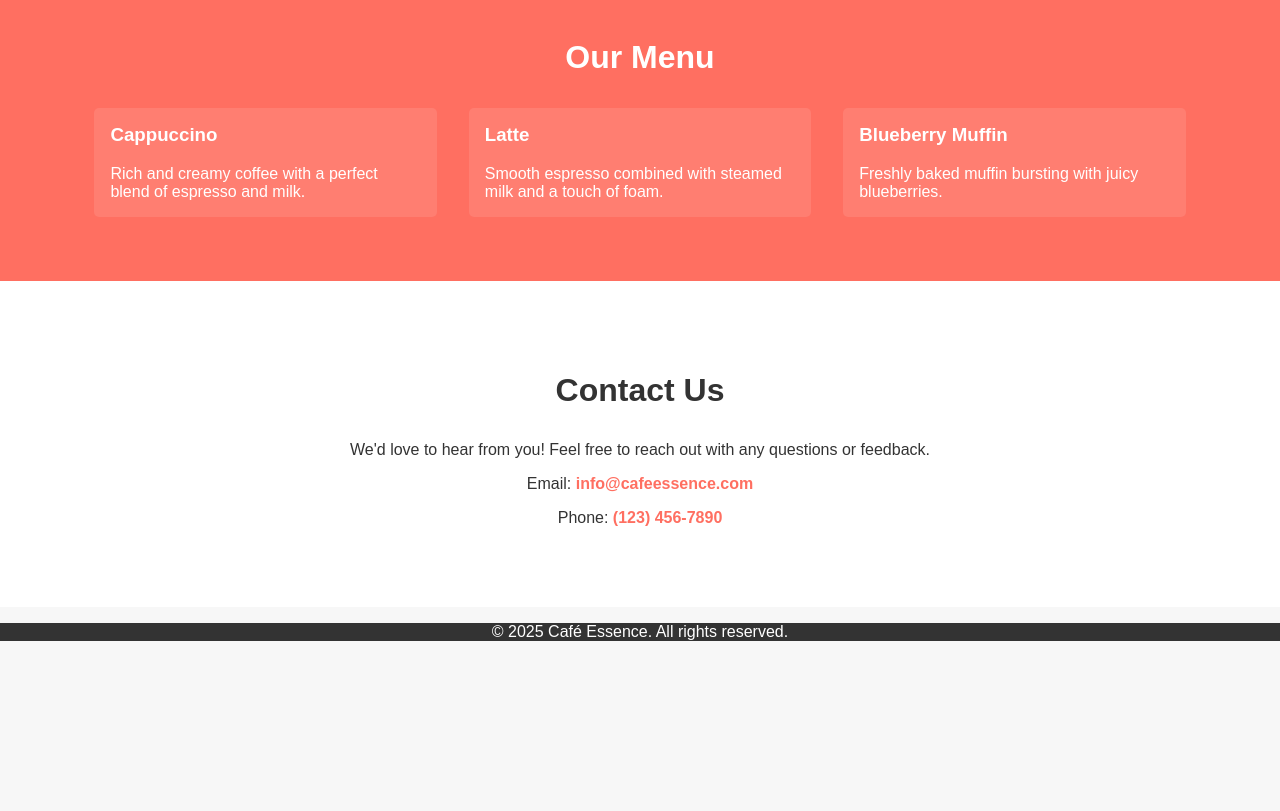
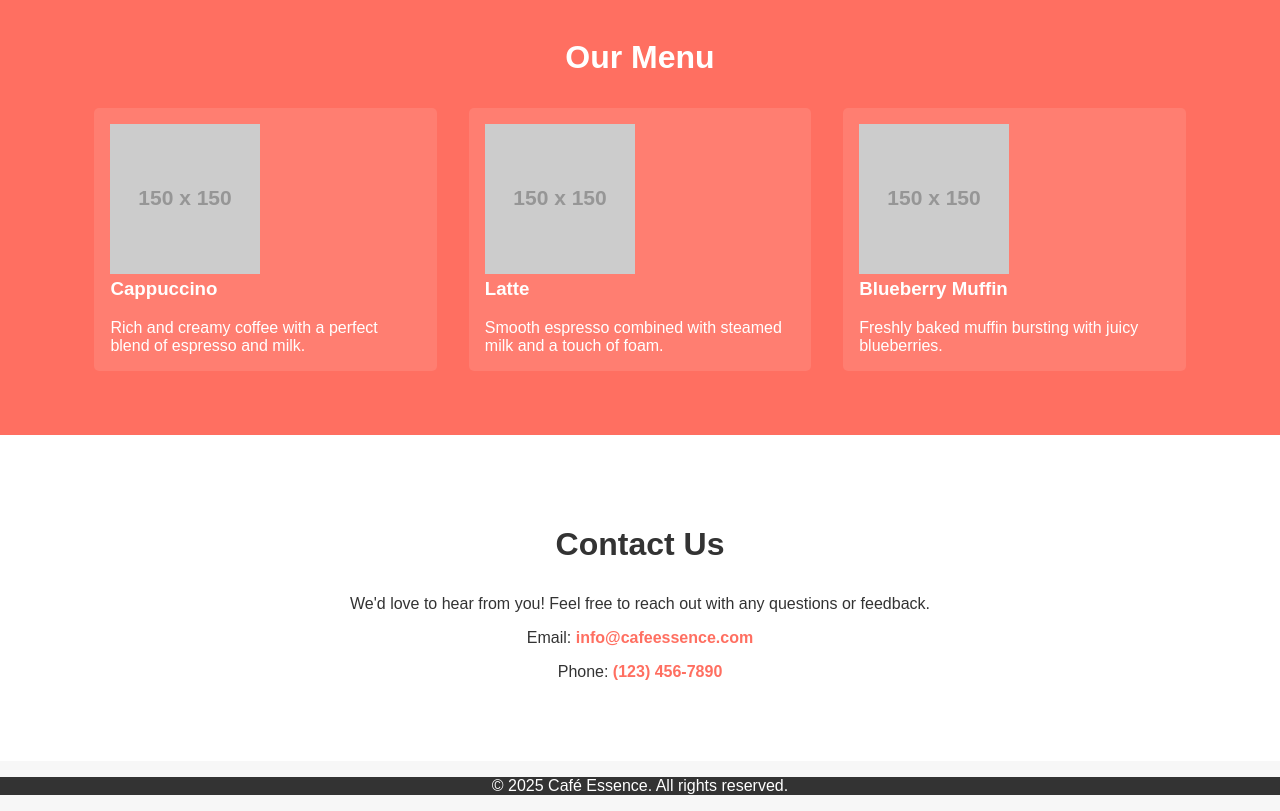
Before and after one commit to qralynx-tech/cafeai-agent-mockup, a plain HTML site: page index.html in a window 1280 px wide. Shown: the part 1240-2051 px from the top of the page. Before the commit the page ends 1897 px from the top, so only its background shows below. Drawn offline with Linux system fonts and the light colour scheme; placeholder pictures from the web are drawn by us; a script that the page names is missing.

Commit message:
Update index.html

```diff
--- a/index.html
+++ b/index.html
@@ -36,14 +36,17 @@
         <h2>Our Menu</h2>
         <div class="menu-items">
           <div class="menu-item">
+            <img src="https://via.placeholder.com/150" alt="Cappuccino" class="menu-image">
             <h3>Cappuccino</h3>
             <p>Rich and creamy coffee with a perfect blend of espresso and milk.</p>
           </div>
           <div class="menu-item">
+            <img src="https://via.placeholder.com/150" alt="Latte" class="menu-image">
             <h3>Latte</h3>
             <p>Smooth espresso combined with steamed milk and a touch of foam.</p>
           </div>
           <div class="menu-item">
+            <img src="https://via.placeholder.com/150" alt="Blueberry Muffin" class="menu-image">
             <h3>Blueberry Muffin</h3>
             <p>Freshly baked muffin bursting with juicy blueberries.</p>
           </div>
```
